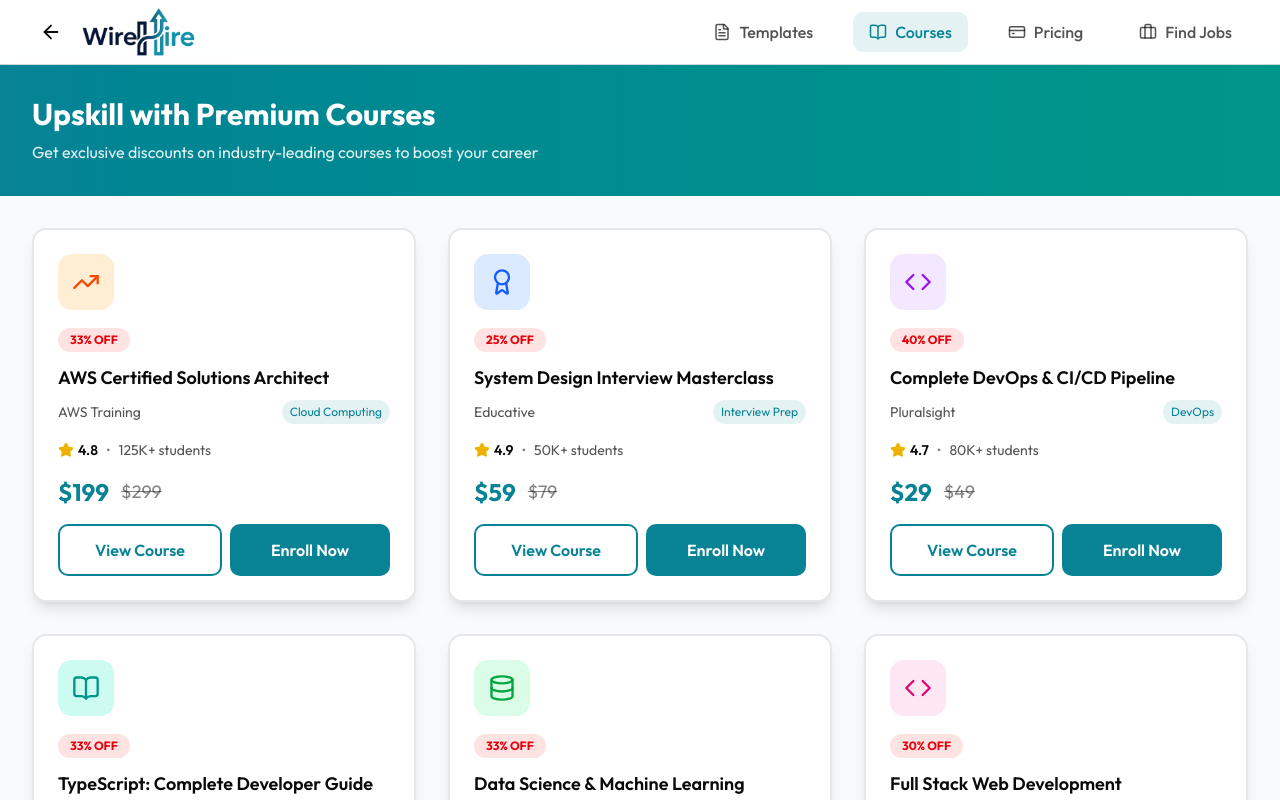
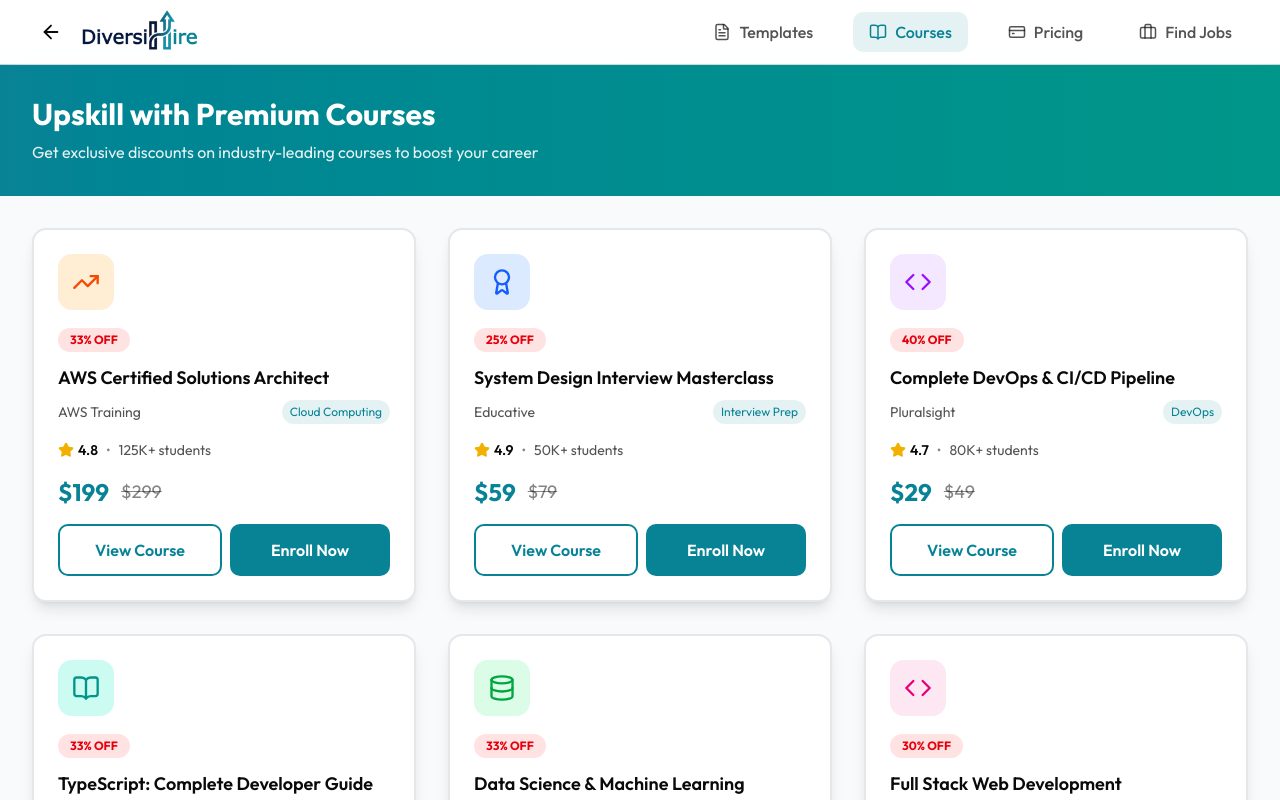
Before and after one commit to emibrahaj/swe302-resumecoverlettergen, a Next.js app in the folder frontend/: page /courses in a window 1280 px wide. Shown: the top 800 px of the page. Built offline with nearby package versions, Linux system fonts and the light colour scheme.

Commit message:
Overall design issues. Redid the logo and replaced it.

```diff
--- a/frontend/src/components/figma/Courses.tsx
+++ b/frontend/src/components/figma/Courses.tsx
@@ -223,9 +223,6 @@ export function Courses() {
               <p className="text-sm text-foreground/70">Save up to 40% on premium courses</p>
             </div>
           </div>
-          <button className="px-8 py-4 border-2 border-[#088395] text-[#088395] rounded-lg font-semibold hover:bg-[#088395] hover:text-white transition-all">
-            View All Courses
-          </button>
         </div>
       </div>
 
--- a/frontend/src/components/figma/Navbar.tsx
+++ b/frontend/src/components/figma/Navbar.tsx
@@ -31,9 +31,9 @@ export function Navbar({
                 <div className="flex justify-between items-center h-16">
                     <div className="flex items-center">
                         <img
-                            src="/WireHire.png"
-                            alt="WireHire"
-                            className="h-14 w-auto"
+                            src="/DiversiHire1.png"
+                            alt="DiversiHire"
+                            className="h-38 w-auto"
                         />
                     </div>
 
--- a/frontend/src/components/figma/PublicUserNav.tsx
+++ b/frontend/src/components/figma/PublicUserNav.tsx
@@ -47,9 +47,9 @@ export function PublicUserNav({currentPage, onBack}: PublicUserNavProps) {
     }`}
 >
     <img
-        src="/WireHire.png"
-        alt="WireHire"
-        className="h-14 w-auto"
+        src="/DiversiHire1.png"
+        alt="DiversiHire"
+        className="h-38 w-auto"
     />
 </button>
 
--- a/frontend/src/components/figma/TemplateGallery.tsx
+++ b/frontend/src/components/figma/TemplateGallery.tsx
@@ -28,7 +28,7 @@ export function TemplateGallery({ onSelectTemplate, onViewAll }: TemplateGallery
             .animate-scroll-horizontal:hover { animation-play-state: paused; }
           `}</style>
 
-          <div className="flex gap-6 animate-scroll-horizontal">
+          <div className="flex gap-6 animate-scroll-horizontal mb-6">
             {[...TEMPLATES, ...TEMPLATES].map((template, index) => (
               <div
                 key={`${template.id}-${index}`}
--- a/frontend/src/components/figma/TemplateShowcase.tsx
+++ b/frontend/src/components/figma/TemplateShowcase.tsx
@@ -28,7 +28,7 @@ export function TemplateShowcase({ onViewAll, onSelectTemplate }: TemplateShowca
             .animate-scroll-horizontal:hover { animation-play-state: paused; }
           `}</style>
 
-          <div className="flex gap-6 animate-scroll-horizontal">
+          <div className="flex gap-6 animate-scroll-horizontal mb-6">
             {[...TEMPLATES, ...TEMPLATES].map((template, index) => (
               <div
                 key={`${template.id}-${index}`}
--- a/frontend/src/components/figma/TemplatesShowcase.tsx
+++ b/frontend/src/components/figma/TemplatesShowcase.tsx
@@ -21,7 +21,7 @@ export function TemplatesShowcase({ onSelectTemplate }: TemplatesShowcaseProps)
         </div>
       </div>
 
-      <div className="max-w-7xl mx-auto px-4 sm:px-6 lg:px-8">
+      <div className="max-w-7xl mx-auto px-4 sm:px-6 lg:px-8 mb-5">
         <div className="grid grid-cols-1 sm:grid-cols-2 lg:grid-cols-4 gap-6">
           {TEMPLATES.map((template) => (
             <div
--- a/frontend/src/components/figma/UserNav.tsx
+++ b/frontend/src/components/figma/UserNav.tsx
@@ -26,7 +26,7 @@ export function UserNav({ currentPage, onNavigate, isCompany = false, onLogout,
             <div className="max-w-7xl mx-auto px-4 sm:px-6 lg:px-8">
                 <div className="relative flex justify-between items-center h-16">
                     <div className="text-2xl font-bold text-[#088395] cursor-pointer" onClick={() => onNavigate("landing")}>
-                        <img src="/WireHire.png" alt="WireHire" className="h-14 w-auto" />
+                        <img src="/DiversiHire1.png" alt="DiversiHire" className="h-38 w-auto" />
                     </div>
 
                     <div className="flex items-center gap-6">
```
Also changed, not shown: frontend/public/DiversiHire.png (added), frontend/public/DiversiHire1.png (added).
